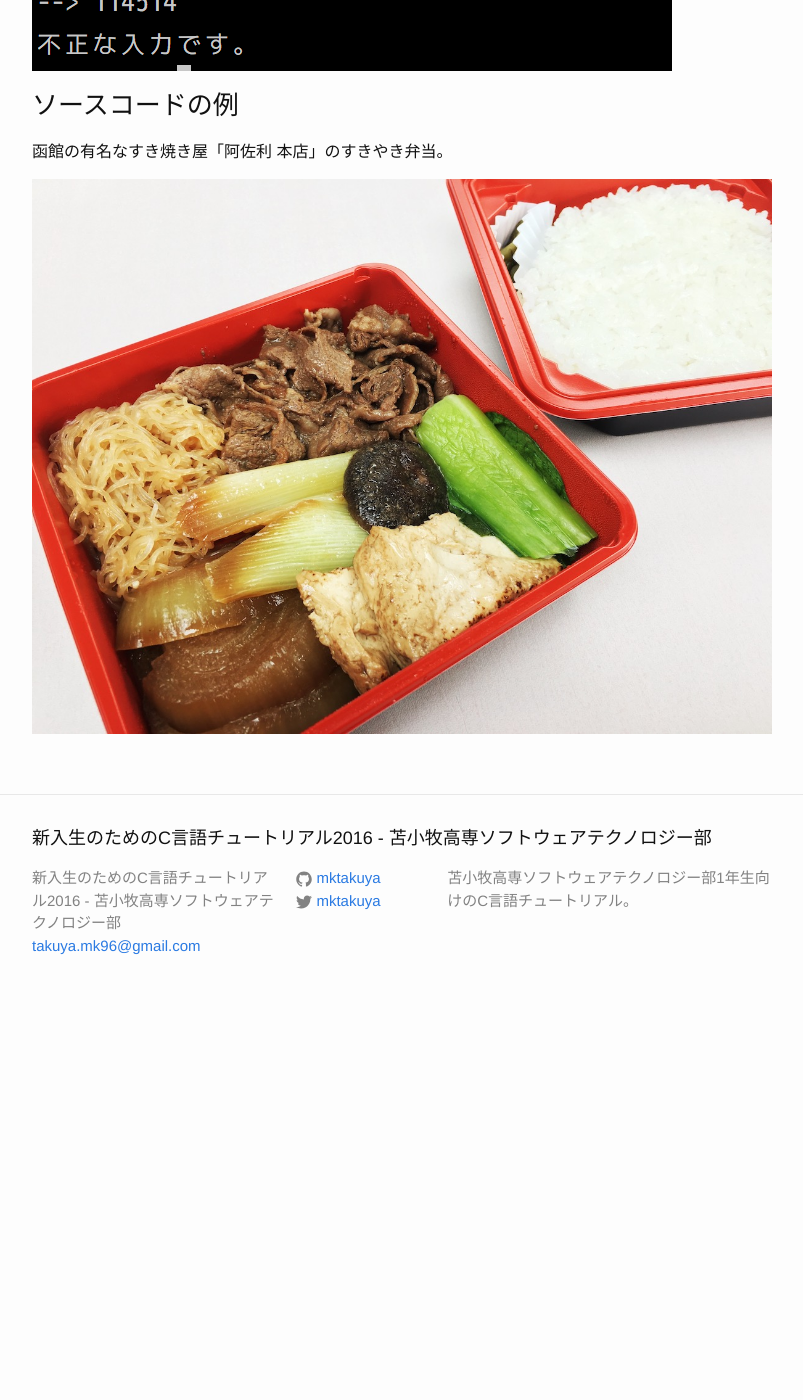
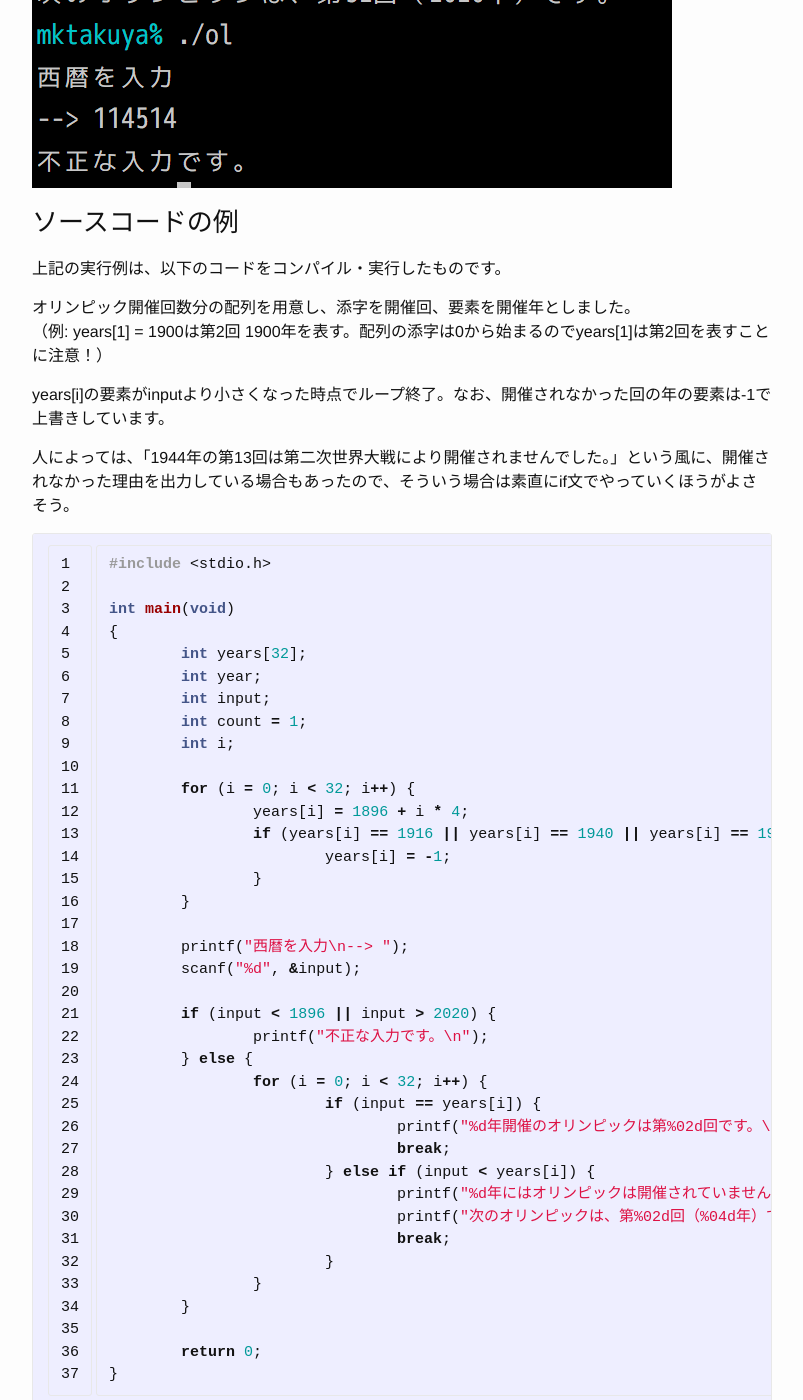
Before and after one commit to mktakuya/tnct-softech2016.github.io, a Jekyll site: the page built from _posts/2017-03-13-15-Olympic.markdown, in a window 1280 px wide and 1400 px high, scrolled down 2143 px. Shown: the whole window, without its empty margins (238-1041 px from the left). Built offline with Jekyll 4.4.1, drawn with Linux system fonts in a browser that asks for light colours; before the commit the page ends 3160 px from its top, so only the background shows below that; some of the changed text lies outside the part shown.

Commit message:
Update 15

```diff
--- a/_posts/2017-03-13-15-Olympic.markdown
+++ b/_posts/2017-03-13-15-Olympic.markdown
@@ -28,6 +28,11 @@ date:   2017-03-13 00:00:00 +0900
     * 開催されなかった場合もオリンピアードの回数はカウントされるので注意。
         - 例: 1916年の第6回は開催されなかったが、1920年のオリンピックは第7回となる。
 
+### 元ネタ
+
+[プログラミングスレまとめ in VIP](http://vipprog.net/wiki/)より、[オリンピックの開催年を出力するプログラム](http://vipprog.net/wiki/exercise.html#o373ec6d)を元に改変しました。
+
+
 ### 提出方法
 
 - [こちら](https://www.dropbox.com/request/3wD03P38ffQHQYc5Kv1X)からどうぞ。
@@ -43,6 +48,57 @@ date:   2017-03-13 00:00:00 +0900
 
 ### ソースコードの例
 
+上記の実行例は、以下のコードをコンパイル・実行したものです。
+
+オリンピック開催回数分の配列を用意し、添字を開催回、要素を開催年としました。
+（例: years[1] = 1900は第2回 1900年を表す。配列の添字は0から始まるのでyears[1]は第2回を表すことに注意！）
+
+years[i]の要素がinputより小さくなった時点でループ終了。なお、開催されなかった回の年の要素は-1で上書きしています。
+
+人によっては、「1944年の第13回は第二次世界大戦により開催されませんでした。」という風に、開催されなかった理由を出力している場合もあったので、そういう場合は素直にif文でやっていくほうがよさそう。
+
+{% highlight c linenos %}
+#include <stdio.h>
+
+int main(void)
+{
+        int years[32];
+        int year;
+        int input;
+        int count = 1;
+        int i;
+
+        for (i = 0; i < 32; i++) {
+                years[i] = 1896 + i * 4;
+                if (years[i] == 1916 || years[i] == 1940 || years[i] == 1944) {
+                        years[i] = -1;
+                }
+        }
+
+        printf("西暦を入力\n--> ");
+        scanf("%d", &input);
+
+        if (input < 1896 || input > 2020) {
+                printf("不正な入力です。\n");
+        } else {
+                for (i = 0; i < 32; i++) {
+                        if (input == years[i]) {
+                                printf("%d年開催のオリンピックは第%02d回です。\n", input, i + 1);
+                                break;
+                        } else if (input < years[i]) {
+                                printf("%d年にはオリンピックは開催されていません。\n", input);
+                                printf("次のオリンピックは、第%02d回（%04d年）です。\n", i + 1, 1896 + i * 4);
+                                break;
+                        }
+                }
+        }
+
+        return 0;
+}
+{% endhighlight %}
+
+### おまけ
+
 函館の有名なすき焼き屋「阿佐利 本店」のすきやき弁当。
 
 ![阿佐利本店 すきやき弁当]({{ site.baseurl }}/images/sukiyaki.jpg)
```
